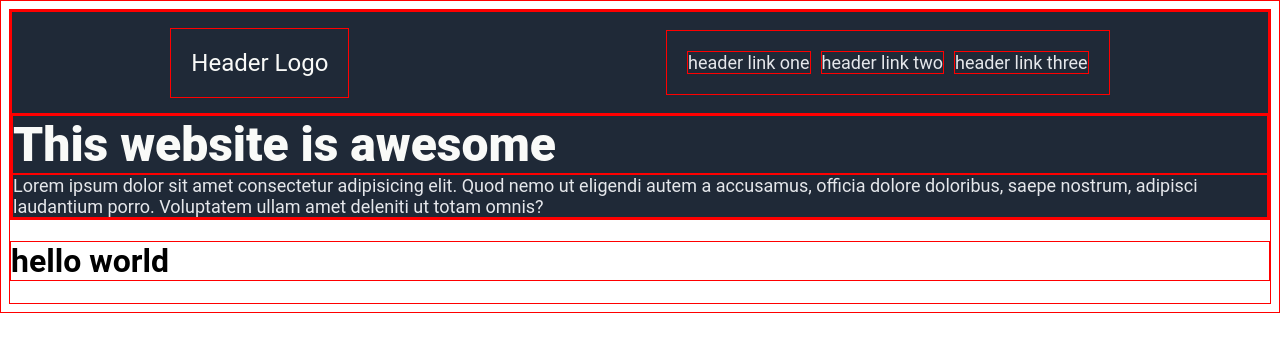
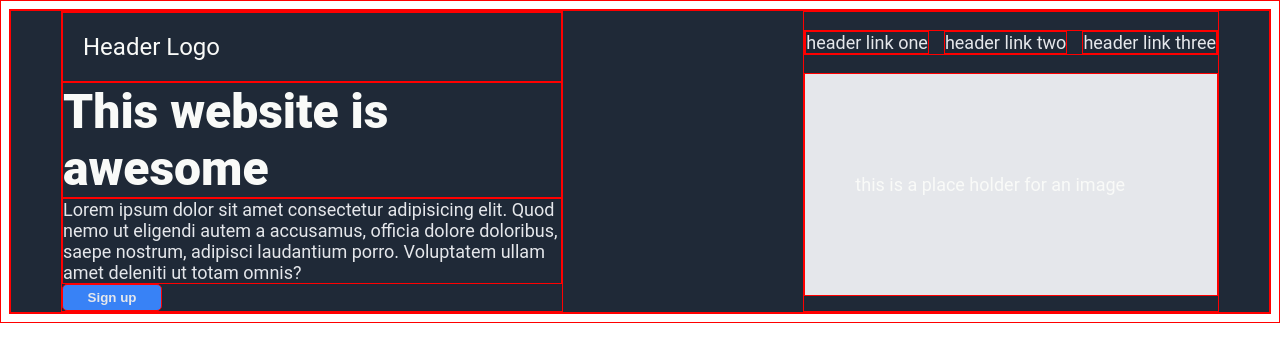
Before and after one commit to PMartin226/Landing-Page, a plain HTML site: page index.html in a window 1280 px wide. Drawn offline with Linux system fonts and the light colour scheme.

Commit message:
changed header

```diff
--- a/index.html
+++ b/index.html
@@ -8,21 +8,22 @@
 </head>
 <body>
     <div class="container">
-        <div class="header">
-           <div class="header-logo">Header Logo</div>
-        <ul>
+           <div class="cont1">
+            <div class="header-logo">Header Logo</div>
+            <div class="awesome">This website is awesome</div>
+                <div class="text">Lorem ipsum dolor sit amet consectetur adipisicing elit.
+                    Quod nemo ut eligendi autem a accusamus, officia dolore doloribus,
+                    saepe nostrum, adipisci laudantium porro. Voluptatem ullam amet deleniti ut totam omnis?</div>
+
+                    <button>Sign up</button>
+                </div>
+                <div class="header">
+           <ul>
             <li class="link-one">header link one</li>
             <li class="link-two">header link two</li>
             <li class="link-three">header link three</li>
         </ul>
+        <div class="box">this is a place holder for an image</div>
     </div>
-    <div class="cont1">
-    <div class="awesome">This website is awesome</div>
-        <div class="text">Lorem ipsum dolor sit amet consectetur adipisicing elit.
-            Quod nemo ut eligendi autem a accusamus, officia dolore doloribus,
-            saepe nostrum, adipisci laudantium porro. Voluptatem ullam amet deleniti ut totam omnis?</div>
-        </div>
-    </div>
-            <h1>hello world</h1>
 </body>
 </html>
--- a/styles.css
+++ b/styles.css
@@ -7,30 +7,34 @@ body {
     }
 
     .container {
+        display: flex;
+        flex-direction: row;
         color: #F9FAF8;
         background-color: #1f2937;
+        justify-content: space-between;
     }
 
 .header {
 
-    font-size: 24px;
+    font-size: 18px;
     padding: 0px;
-    margin: 0;
+    margin-right: 50px;
     display: flex;
-    justify-content: space-around;
-    align-items: center;
+   flex-direction: column;
+   max-width: 500px;
 }
 
 .header-logo {
     padding: 20px;
-
+    font-size: 24px;
 }
 
 ul {
     display: flex;
-    gap: 10px;
+    gap: 15px;
     list-style-type: none;
-    padding: 20px;
+    padding: 0;
+    justify-content: flex-end;
 }
 
 .awesome {
@@ -56,4 +60,20 @@ ul {
     display: flex;
     flex-direction: column;
     flex-wrap: wrap;
+    max-width: 500px;
+    margin-left: 50px;
 }
+
+button {
+    background-color: #3882f6;
+    color: #e5e7eb;
+    padding: 5px 20px;
+    border-radius: 5px;
+    font-weight: 900;
+    max-width: 100px;
+}
+
+.box {
+    background-color: #e5e7eb;
+    padding: 100px 50px;
+}
```
